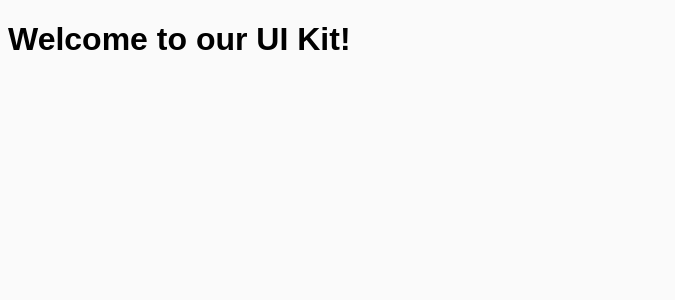
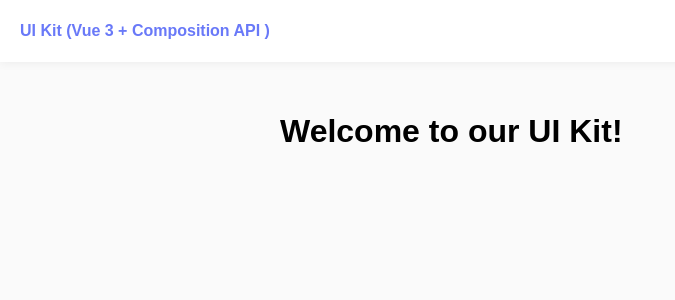
Before and after one commit to yuKalashnikova2/UI-Kit-Vue-3, a Vue app: page / in a window 1280 px wide. Shown: the top 300 px of the page, without its empty margins (0-675 px from the left). Built offline with nearby package versions, Linux system fonts and the light colour scheme.

Commit message:
feat(comonent): Header

```diff
--- a/src/App.vue
+++ b/src/App.vue
@@ -1,7 +1,16 @@
-<script setup></script>
+<script setup>
+import Header from '@/components/layout/Header.vue'
+</script>
 
 <template>
-  <router-view></router-view>
+
+  <div class="container">
+      <Header></Header>
+    <div class="content">
+      <router-view></router-view>
+    </div>
+  </div>
+
 
 </template>
 
@@ -12,4 +21,14 @@
   font-family: Arial, Helvetica, sans-serif;
 }
 
+.content {
+  max-width: 1400px;
+  margin-left: 250px;
+  padding: 30px;
+  transition: 0.2s;
+  &_full {
+    margin-left: 0;
+  }
+}
+
 </style>
--- /dev/null
+++ b/src/components/layout/Header.vue
@@ -0,0 +1,19 @@
+<template>
+    <header class="header">
+        <router-link to="/">UI Kit (Vue 3 + Composition API )</router-link>
+    </header>
+</template>
+
+<style lanf="scss" scoped>
+    .header {
+        background: #fff;
+        font-weight: bold;
+        padding: 0 20px;
+        box-shadow: 0px 0px 10px rgba(0,0,0,0.07);
+        height: 62px;
+        display: flex;
+        align-items: center;
+        z-index: 1;
+        position: relative;
+    }
+</style>
--- a/src/styles/global.scss
+++ b/src/styles/global.scss
@@ -10,6 +10,7 @@
 
 body {
     background: #fafafa;
+    margin: 0;
 }
 
 a {
```
